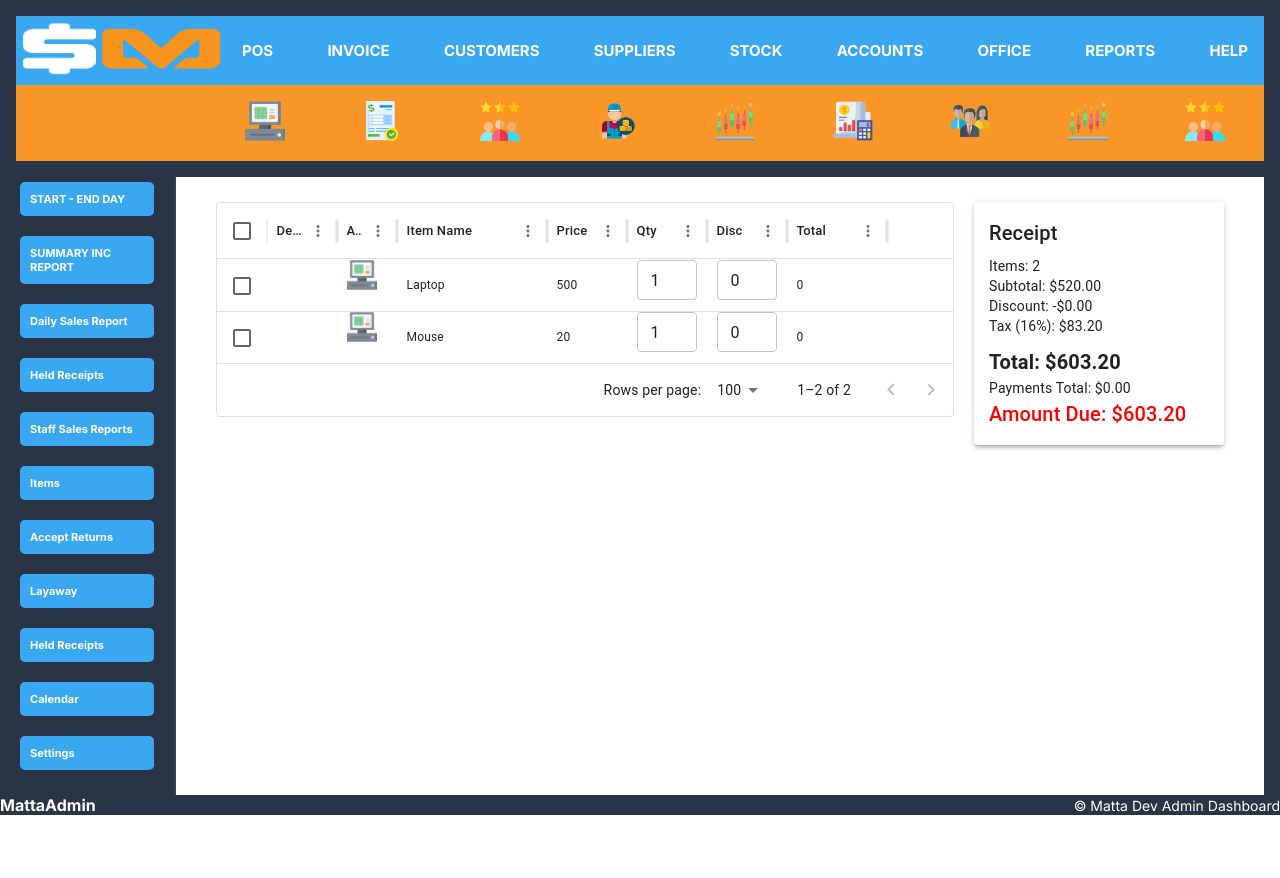
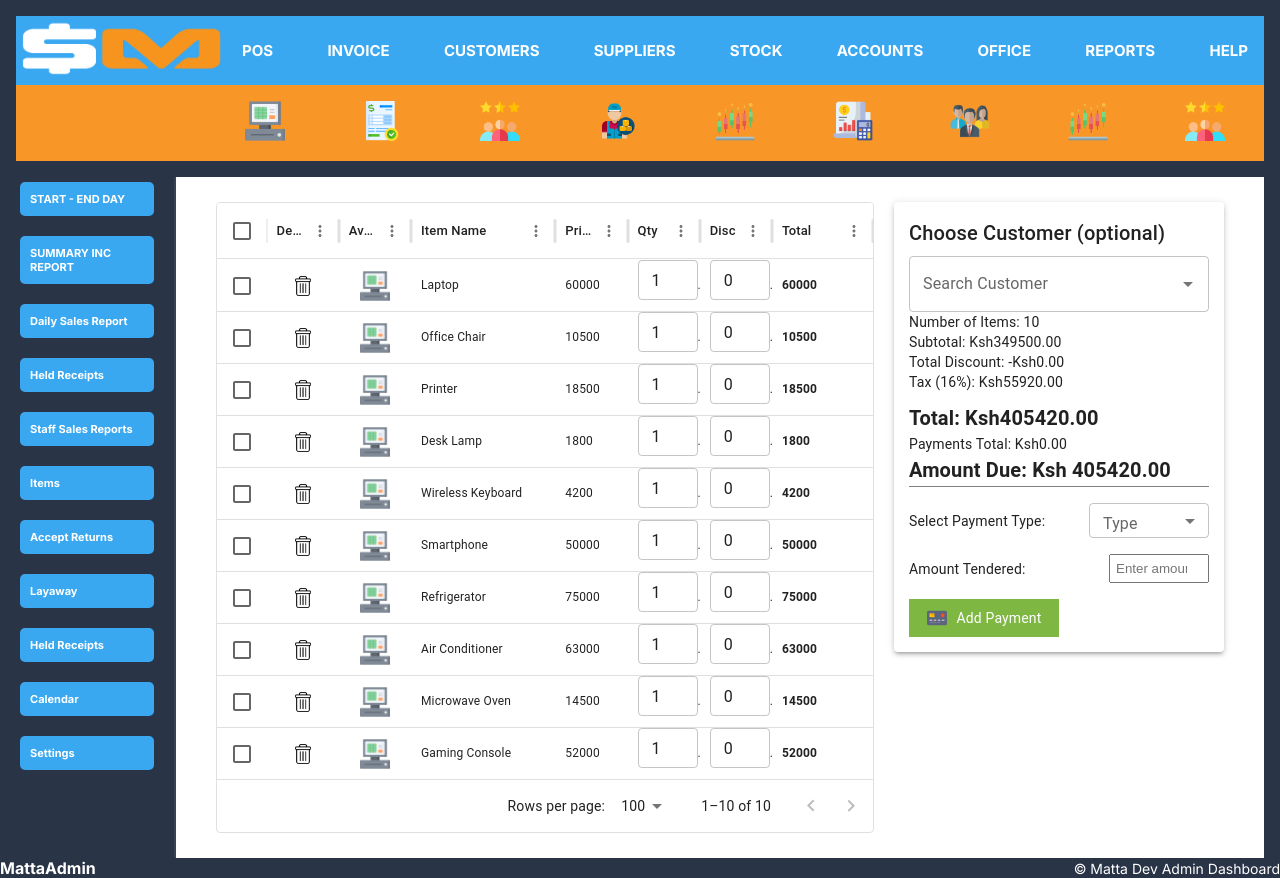
Before and after one commit to txdgidraph/React-Admin-Dashboard-Panel, a React (Vite) app: page / in a window 1280 px wide. Before the commit the page ends 815 px from the top, so only its background shows below. Built offline with nearby package versions, Linux system fonts and the light colour scheme.

Commit message:
POS updates

```diff
--- a/src/components/pos/Pos.tsx
+++ b/src/components/pos/Pos.tsx
@@ -1,28 +1,107 @@
+import "./pos.scss";
 import { useState } from "react";
 import { DataGrid, GridRenderCellParams } from "@mui/x-data-grid";
-import { Button, TextField, Typography, Paper } from "@mui/material";
+import {
+  Button,
+  TextField,
+  Typography,
+  Paper,
+  Box,
+  Autocomplete,
+  FormControl,
+  InputLabel,
+  Select,
+  MenuItem,
+  SelectChangeEvent,
+} from "@mui/material";
+import { itemInStock } from "../../data";
+import { existingCustomers } from "../../data";
+const sampleItems = itemInStock.map(
+  ({ id, barcode, itemName, RetailPrice, avatar }) => ({
+    id,
+    barcode,
+    itemName,
+    price: RetailPrice, // Using RetailPrice as price
+    quantity: 1, // Default quantity as 1
+    discount: 0, // Default discount as 0
+    avatar,
+  })
+);
 
-// Sample items (this will be updated when scanning)
-const sampleItems = [
-  {
-    id: 1,
-    barcode: "12345678",
-    itemName: "Laptop",
-    price: 500,
-    quantity: 1,
-    discount: 0,
-    avatar: "/images/POS.png",
+const SearchCustomer = () => {
+  return (
+    <Autocomplete
+      id="customer-search"
+      sx={{ width: 300 }}
+      options={existingCustomers}
+      autoHighlight
+      getOptionLabel={(option) =>
+        `${option.firstName} ${option.lastName} (${option.idNumber})`
+      }
+      filterOptions={(options, state) => {
+        return options.filter(
+          (option) =>
+            option.idNumber.toString().includes(state.inputValue) ||
+            option.phoneNumber.includes(state.inputValue)
+        );
+      }}
+      renderOption={(props, option) => {
+        const { key, ...optionProps } = props;
+        return (
+          <Box key={key} component="li" {...optionProps}>
+            {option.firstName} {option.lastName} - {option.phoneNumber} (ID:{" "}
+            {option.idNumber})
+          </Box>
+        );
+      }}
+      renderInput={(params) => (
+        <TextField
+          {...params}
+          label="Search Customer"
+          slotProps={{
+            htmlInput: {
+              ...params.inputProps,
+              autoComplete: "new-password",
             },
-  {
-    id: 2,
-    barcode: "98765432",
-    itemName: "Mouse",
-    price: 20,
-    quantity: 1,
-    discount: 0,
-    avatar: "/images/POS.png",
-  },
-];
+          }}
+        />
+      )}
+    />
+  );
+};
+
+const SelectPaymentType = () => {
+  const [age, setAge] = useState("");
+
+  const handleChange = (event: SelectChangeEvent) => {
+    setAge(event.target.value as string);
+  };
+
+  return (
+    <Box sx={{ minWidth: 120 }}>
+  <FormControl fullWidth size="small">
+    <InputLabel id="demo-simple-select-label">Type</InputLabel>
+    <Select
+      labelId="demo-simple-select-label"
+      id="demo-simple-select"
+      value={age}
+      label="Type"
+      onChange={handleChange}
+      sx={{
+        height: 35, // Adjust height
+        fontSize: "0.850rem", // Optional: Reduce font size
+      }}
+    >
+      <MenuItem value={10}>Cash</MenuItem>
+      <MenuItem value={50}>Mpesa</MenuItem>
+      <MenuItem value={20}>Debit Card</MenuItem>
+      <MenuItem value={30}>Credit Card</MenuItem>
+      <MenuItem value={40}>Cheque</MenuItem>
+    </Select>
+  </FormControl>
+</Box>
+  );
+};
 
 const PointOfSaleScreen = () => {
   const [cart, setCart] = useState(sampleItems);
@@ -42,7 +121,10 @@ const PointOfSaleScreen = () => {
   };
 
   // Calculate totals
-  const subtotal = cart.reduce((acc, item) => acc + item.price * item.quantity, 0);
+  const subtotal = cart.reduce(
+    (acc, item) => acc + item.price * item.quantity,
+    0
+  );
   const discountTotal = cart.reduce((acc, item) => acc + item.discount, 0);
   const tax = subtotal * 0.16; // 16% tax
   const total = subtotal + tax - discountTotal;
@@ -52,33 +134,59 @@ const PointOfSaleScreen = () => {
     {
       field: "delete",
       headerName: "Delete",
-      width: 70,
+      flex: 0.5, // Adjust as needed
       renderCell: (params: GridRenderCellParams) => (
+        <Box
+          sx={{
+            display: "flex",
+            justifyContent: "center",
+            alignItems: "center",
+            width: "100%",
+            height: "100%",
+          }}
+        >
           <Button size="small" onClick={() => handleDelete(params.row.id)}>
-          <img src="/images/delete_icon.png" alt="" />
+            <img
+              src="/images/delete_icon.png"
+              alt=""
+              style={{ width: "20px", height: "auto" }}
+            />
           </Button>
+        </Box>
       ),
     },
     {
       field: "avatar",
       headerName: "Avatar",
-      width: 60,
+      flex: 0.5,
       renderCell: (params: GridRenderCellParams) => (
+        <Box
+          sx={{
+            display: "flex",
+            justifyContent: "center",
+            alignItems: "center",
+            width: "100%",
+            height: "100%",
+          }}
+        >
           <img src={params.value} alt="Item" width={30} height={30} />
+        </Box>
       ),
     },
-    { field: "itemName", headerName: "Item Name", width: 150 },
-    { field: "price", headerName: "Price", width: 80 },
+    { field: "itemName", headerName: "Item Name", flex: 1 },
+    { field: "price", headerName: "Price", flex: 0.5 },
     {
       field: "quantity",
       headerName: "Qty",
-      width: 80,
+      flex: 0.5,
       renderCell: (params: GridRenderCellParams) => (
         <TextField
           size="small"
           type="number"
           value={params.row.quantity}
-          onChange={(e) => handleEditCell(params.row.id, "quantity", Number(e.target.value))}
+          onChange={(e) =>
+            handleEditCell(params.row.id, "quantity", Number(e.target.value))
+          }
           sx={{ width: "60px" }}
         />
       ),
@@ -86,13 +194,15 @@ const PointOfSaleScreen = () => {
     {
       field: "discount",
       headerName: "Disc",
-      width: 80,
+      flex: 0.5,
       renderCell: (params: GridRenderCellParams) => (
         <TextField
           size="small"
           type="number"
           value={params.row.discount}
-          onChange={(e) => handleEditCell(params.row.id, "discount", Number(e.target.value))}
+          onChange={(e) =>
+            handleEditCell(params.row.id, "discount", Number(e.target.value))
+          }
           sx={{ width: "60px" }}
         />
       ),
@@ -100,23 +210,20 @@ const PointOfSaleScreen = () => {
     {
       field: "total",
       headerName: "Total",
-        width: 100,
-        valueGetter: (params: GridRenderCellParams) => {
-          if (!params || !params.row) return 0; // Ensure params and row exist
-          const price = params.row.price || 0;
-          const quantity = params.row.quantity || 0;
-          const discount = params.row.discount || 0;
-          return price * quantity - discount;
+      flex: 0.7,
+      renderCell: (params: GridRenderCellParams) => {
+        const price = parseFloat(params.row?.price ?? 0);
+        const quantity = parseInt(params.row?.quantity ?? 0);
+        const discount = parseFloat(params.row?.discount ?? 0);
+        return <strong>{price * quantity - discount}</strong>;
       },
-      }
+    },
   ];
 
   return (
     <div style={{ display: "flex", gap: "20px", padding: "20px" }}>
-
-
       {/* Left: DataGrid Table */}
-      <div style={{ flexGrow: 1 }}>
+      <div style={{ flex: 8.5 }}>
         <DataGrid
           rows={cart}
           columns={columns}
@@ -125,28 +232,85 @@ const PointOfSaleScreen = () => {
           autoHeight
           sx={{
             "& .MuiDataGrid-cell": { fontSize: "12px" },
-            "& .MuiDataGrid-columnHeader": { fontSize: "13px", fontWeight: "bold" },
+            "& .MuiDataGrid-columnHeader": {
+              fontSize: "13px",
+              fontWeight: "bold",
+            },
           }}
         />
       </div>
 
       {/* Right: Receipt Summary */}
-      <Paper elevation={3} sx={{ padding: "15px", width: "250px" }}>
+      <div style={{ flex: 3.5 }}>
+        <Paper elevation={3} sx={{ padding: "15px", width: "100%" }}>
           <Typography variant="h6" gutterBottom>
-          Receipt
+            Choose Customer (optional)
           </Typography>
-        <Typography variant="body2">Items: {cart.length}</Typography>
-        <Typography variant="body2">Subtotal: ${subtotal.toFixed(2)}</Typography>
-        <Typography variant="body2">Discount: -${discountTotal.toFixed(2)}</Typography>
-        <Typography variant="body2">Tax (16%): ${tax.toFixed(2)}</Typography>
-        <Typography variant="h6" sx={{ fontWeight: "bold", marginTop: "10px" }}>
-          Total: ${total.toFixed(2)}
+          <SearchCustomer />
+          <Typography variant="body2">
+            Number of Items: {cart.length}
           </Typography>
-        <Typography variant="body2">Payments Total: $0.00</Typography>
-        <Typography variant="h6" sx={{ color: "red" }}>
-          Amount Due: ${total.toFixed(2)}
+          <Typography variant="body2">
+            Subtotal: Ksh{subtotal.toFixed(2)}
           </Typography>
+          <Typography variant="body2">
+            Total Discount: -Ksh{discountTotal.toFixed(2)}
+          </Typography>
+          <Typography variant="body2">
+            Tax (16%): Ksh{tax.toFixed(2)}
+          </Typography>
+          <Typography
+            variant="h6"
+            sx={{ fontWeight: "bold", marginTop: "10px" }}
+          >
+            Total: Ksh{total.toFixed(2)}
+          </Typography>
+          <Typography variant="body2">Payments Total: Ksh0.00</Typography>
+          <Typography variant="h6" sx={{ fontWeight:"bold" }}>
+            Amount Due: Ksh {total.toFixed(2)}
+          </Typography>
+          <div style={{ display: "flex", flexDirection: "column" }}>
+            <div
+              style={{
+                display: "flex",
+                alignItems: "center",
+                justifyContent: "space-between",
+                gap: "5px",
+                borderTop: "1px solid grey",
+                paddingTop:"1em"
+              }}
+            >
+              <Typography variant="body2">Select Payment Type: </Typography>
+              <SelectPaymentType />
+            </div>
+            <div
+              style={{
+                display: "flex",
+                alignItems: "center",
+                gap: "10px",
+                justifyContent: "space-between",
+                marginTop:"1em",
+                marginBottom:"1em"
+              }}
+            >
+              <Typography variant="body2">Amount Tendered:</Typography>
+              <input
+                type="number"
+                placeholder="Enter amount"
+                style={{ padding: "5px", width: "100px" }}
+              />
+            </div>
+            <div className="pos_add_payment">
+              <img
+                src="/images/credit-card.png"
+                alt=""
+                className="pos_credit_card"
+              />
+              <Typography variant="body2">Add Payment</Typography>
+            </div>
+          </div>
         </Paper>
+      </div>
     </div>
   );
 };
--- a/src/components/pos/pos.scss
+++ b/src/components/pos/pos.scss
@@ -0,0 +1,24 @@
+.pos_add_payment{
+    display: flex;
+    background-color: #7FB743;
+    color: white;
+    padding: 0.5em;
+    gap: 10px;
+    width: 150px;
+    align-items: center;
+    justify-content: center;
+    border: 1px solid #7FB743;
+    &:hover{
+        cursor: pointer;
+        border: 1px solid #555;
+    }
+
+    img{
+        width: 20px;
+        height: auto;
+    }
+
+    span{
+        font-size: 12px;
+    }
+}
```
Also changed, not shown: src/data.ts (+11 -0 lines), public/images/credit-card.png (added). Lines whose indentation alone changed are shown as unchanged.
